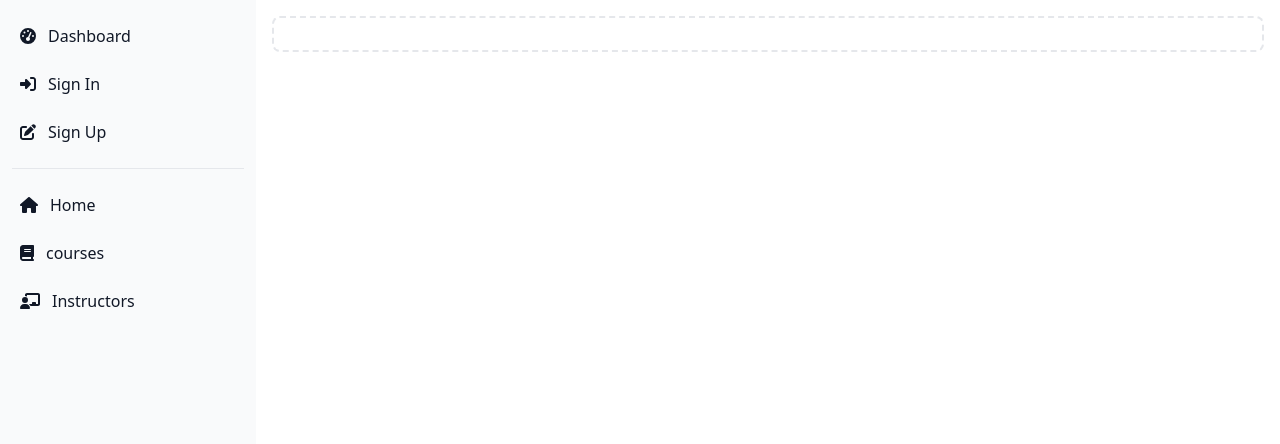
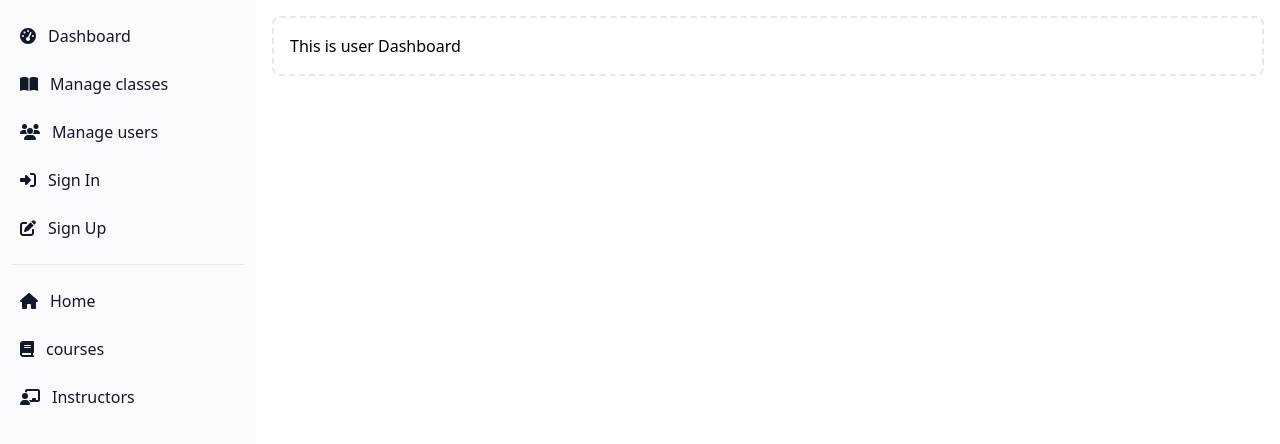
Before and after one commit to mdhasankha-1023/SkillBoost_client_side, a React (Vite) app: page /dashboard in a window 1280 px wide. Shown: the top 444 px of the page. Built offline with nearby package versions, Linux system fonts and the light colour scheme; no server answers.

Commit message:
[ADD]: Dashboard all pages added and set path in rount page

```diff
--- a/src/Components/Header/Header.jsx
+++ b/src/Components/Header/Header.jsx
@@ -60,7 +60,7 @@ const Header = () => {
                                 </div>
                                 <ul className="py-2" aria-labelledby="user-menu-button">
                                     <li>
-                                        <Link  className="block px-4 py-2 text-sm text-gray-700 hover:bg-gray-100 dark:hover:bg-gray-600 dark:text-gray-200 dark:hover:text-white">Profile</Link>
+                                        <Link to={'/dashboard/user-profile'}  className="block px-4 py-2 text-sm text-gray-700 hover:bg-gray-100 dark:hover:bg-gray-600 dark:text-gray-200 dark:hover:text-white">Profile</Link>
                                     </li>
                                     <li>
                                         <Link to={'/dashboard'} className="block px-4 py-2 text-sm text-gray-700 hover:bg-gray-100 dark:hover:bg-gray-600 dark:text-gray-200 dark:hover:text-white">Dashboard</Link>
--- a/src/Layout/Dashboard.jsx
+++ b/src/Layout/Dashboard.jsx
@@ -1,4 +1,4 @@
-import { faBook, faChalkboardTeacher, faHouse, faPenToSquare, faRightFromBracket, faRightToBracket, faTachometerAlt } from '@fortawesome/free-solid-svg-icons';
+import { faBook, faBookOpen, faChalkboardTeacher, faHouse, faPenToSquare, faRightFromBracket, faRightToBracket, faTachometerAlt, faUserAlt, faUsers } from '@fortawesome/free-solid-svg-icons';
 import { FontAwesomeIcon } from '@fortawesome/react-fontawesome';
 import React, { useContext } from 'react';
 import { Link, Outlet, useNavigate } from 'react-router-dom';
@@ -19,6 +19,63 @@ const Dashboard = () => {
             .catch(err => errorModal(err.message))
     }
 
+
+    // student pages
+    const studentPages = <>
+        <li>
+            <Link to={'/dashboard/selected-classes'} className="flex items-center p-2 text-gray-900 rounded-lg dark:text-white hover:bg-gray-100 dark:hover:bg-gray-700 group">
+                <FontAwesomeIcon icon={faTachometerAlt}></FontAwesomeIcon>
+                <span className="ms-3">Selected Classes</span>
+            </Link>
+        </li>
+        <li>
+            <Link to={'/dashboard/enrolled-classes'} className="flex items-center p-2 text-gray-900 rounded-lg dark:text-white hover:bg-gray-100 dark:hover:bg-gray-700 group">
+                <FontAwesomeIcon icon={faTachometerAlt}></FontAwesomeIcon>
+                <span className="ms-3">Enrolled Classes</span>
+            </Link>
+        </li>
+        <li>
+            <Link to={'/dashboard/payment-history'} className="flex items-center p-2 text-gray-900 rounded-lg dark:text-white hover:bg-gray-100 dark:hover:bg-gray-700 group">
+                <FontAwesomeIcon icon={faTachometerAlt}></FontAwesomeIcon>
+                <span className="ms-3">Payment History</span>
+            </Link>
+        </li>
+    </>
+
+    // instructor pages
+    const instructorPages = <>
+        <li>
+            <Link to={'/dashboard/add-class'} className="flex items-center p-2 text-gray-900 rounded-lg dark:text-white hover:bg-gray-100 dark:hover:bg-gray-700 group">
+                <FontAwesomeIcon icon={faTachometerAlt}></FontAwesomeIcon>
+                <span className="ms-3">Add class</span>
+            </Link>
+        </li>
+        <li>
+            <Link to={'/dashboard/my-classes'} className="flex items-center p-2 text-gray-900 rounded-lg dark:text-white hover:bg-gray-100 dark:hover:bg-gray-700 group">
+                <FontAwesomeIcon icon={faTachometerAlt}></FontAwesomeIcon>
+                <span className="ms-3">My classes</span>
+            </Link>
+        </li>
+    </>
+
+    // admin pages
+    const adminPages = <>
+        <li>
+            <Link to={'/dashboard/manage-classes'} className="flex items-center p-2 text-gray-900 rounded-lg dark:text-white hover:bg-gray-100 dark:hover:bg-gray-700 group">
+                <FontAwesomeIcon icon={faBookOpen}></FontAwesomeIcon>
+                <span className="ms-3">Manage classes</span>
+            </Link>
+        </li>
+        <li>
+            <Link to={'/dashboard/manage-users'} className="flex items-center p-2 text-gray-900 rounded-lg dark:text-white hover:bg-gray-100 dark:hover:bg-gray-700 group">
+                <FontAwesomeIcon icon={faUsers}></FontAwesomeIcon>
+                <span className="ms-3">Manage users</span>
+            </Link>
+        </li>
+    </>
+
+    // fack user
+    const currentUser = 'admin';
 
 
     return (
@@ -45,6 +102,15 @@ const Dashboard = () => {
                             </Link>
                         </li>
 
+                        {/* dynamic pages */}
+
+                        {/* {studentPages} */}
+
+                        {currentUser === 'student' && studentPages}
+                        {currentUser === 'instructor' && instructorPages}
+                        {currentUser === 'admin' && adminPages}
+
+                    {/* signIn, signUp and signOut btn */}
                         {!user ?
                             <>
                                 {/* signIn */}
--- /dev/null
+++ b/src/Pages/DashboardPage/UserDashboard/UserDashboard.jsx
@@ -0,0 +1,11 @@
+import React from 'react';
+
+const UserDashboard = () => {
+    return (
+        <div>
+            <h1>This is user Dashboard</h1>
+        </div>
+    );
+};
+
+export default UserDashboard;
--- /dev/null
+++ b/src/Pages/DashboardPage/UserProfile/UserProfile.jsx
@@ -0,0 +1,11 @@
+import React from 'react';
+
+const UserProfile = () => {
+    return (
+        <div>
+            <h1>This is user profile</h1>
+        </div>
+    );
+};
+
+export default UserProfile;
```
Also changed, not shown: src/Routes/Route.jsx (+13 -1 lines). Lines whose indentation alone changed are shown as unchanged.
